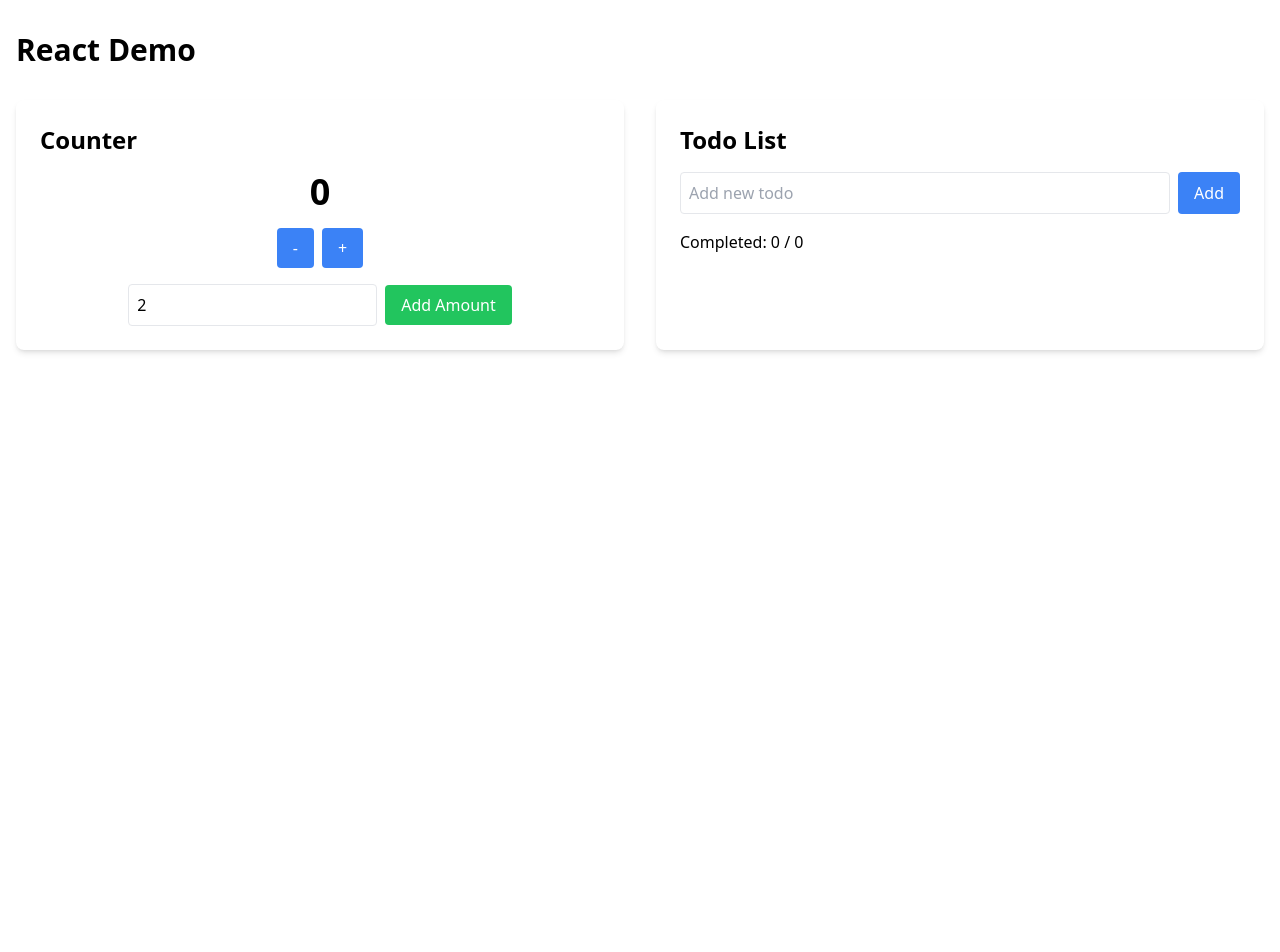
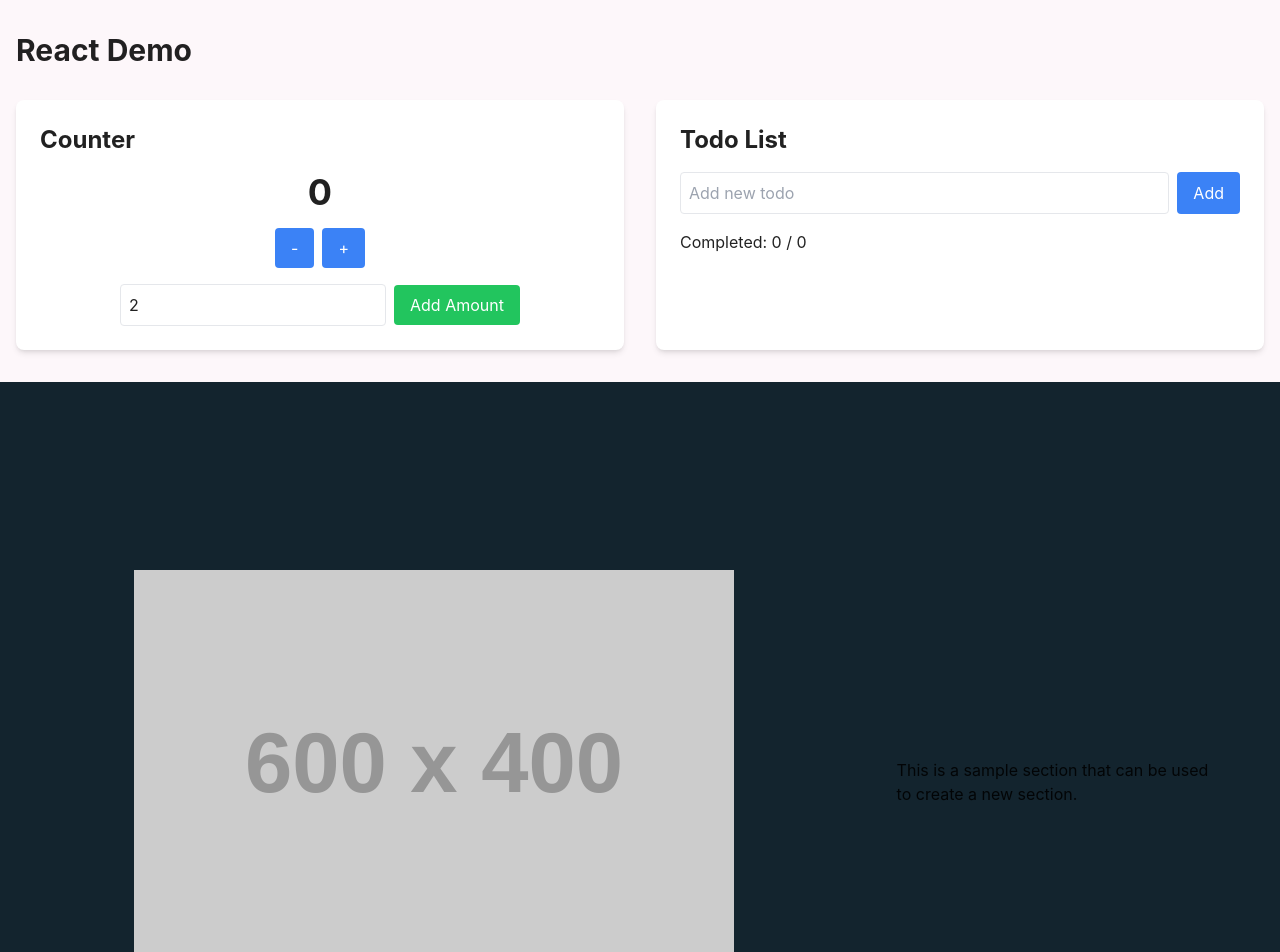
Before and after one commit to Skill-Upscale-Sessions/2-React-State-Management, a React (Create React App) app: page /home in a window 1280 px wide. Shown: the top 952 px of the page. Before the commit the page ends 800 px from the top, so only its background shows below. Built offline with nearby package versions, Linux system fonts and the light colour scheme.

Commit message:
sample section

```diff
--- a/package.json
+++ b/package.json
@@ -3,6 +3,9 @@
   "version": "0.1.0",
   "private": true,
   "dependencies": {
+    "@emotion/react": "^11.13.3",
+    "@emotion/styled": "^11.13.0",
+    "@mui/material": "^6.1.6",
     "@reduxjs/toolkit": "^1.9.5",
     "@types/node": "^22.8.7",
     "@types/react": "^18.3.12",
@@ -13,6 +16,7 @@
     "react": "^18.2.0",
     "react-dom": "^18.2.0",
     "react-redux": "^8.1.0",
+    "react-router-dom": "^6.27.0",
     "react-scripts": "5.0.1",
     "typescript": "^5.6.3",
     "web-vitals": "^4.2.4"
--- a/src/App.tsx
+++ b/src/App.tsx
@@ -3,8 +3,31 @@ import { Provider } from "react-redux";
 import { store } from "./store/store";
 import Counter from "./components/Counter";
 import TodoList from "./components/TodoList";
+import { ThemeProvider } from "@emotion/react";
+import { theme } from "./theme";
+import { CssBaseline } from "@mui/material";
+import {
+  createBrowserRouter,
+  Route,
+  createRoutesFromElements,
+  RouterProvider,
+} from "react-router-dom";
+import RootLayout from "./layouts/RootLayout";
+import routes from "./routes";
 
 const App = () => {
+  const router = createBrowserRouter(
+    createRoutesFromElements(
+      <>
+        <Route path="/" element={<RootLayout />}>
+          {routes.map((route) => (
+            <Route key={route.id} path={route.path} element={route.element} />
+          ))}
+        </Route>
+      </>
+    )
+  );
+
   return (
     <Provider store={store}>
       <div className="container mx-auto px-4 py-8">
@@ -14,6 +37,10 @@ const App = () => {
           <TodoList />
         </div>
       </div>
+      <ThemeProvider theme={theme}>
+        <CssBaseline />
+        <RouterProvider router={router} />
+      </ThemeProvider>
     </Provider>
   );
 };
--- /dev/null
+++ b/src/layouts/RootLayout.jsx
@@ -0,0 +1,18 @@
+// import Appbar from "../../scenes/global/Appbar";
+// import Footer from "../../scenes/global/Footer";
+// import AppDrawer from "../../scenes/global/AppDrawer";
+import { Outlet } from "react-router-dom";
+
+export default function RootLayout() {
+  return (
+    <>
+        {/* <Appbar /> */}
+        <main
+          className="content"
+          id="full-content"
+        >
+          <Outlet />
+        </main>
+    </>
+  );
+}
--- /dev/null
+++ b/src/routes.jsx
@@ -0,0 +1,47 @@
+import Home from "./scenes/pages/home";
+// import About from "./scenes/pages/about";
+// import Service from "./scenes/pages/service";
+// import Portfolio from "./scenes/pages/portfolio";
+// import Estimate from "./scenes/pages/estimate";
+// import Contact from "./scenes/pages/contact";
+// import VerifyEmail from "./scenes/pages/verifyEmail";
+
+const routes = [
+    {
+        id: 1,
+        path: "/home",
+        element: <Home />,
+    },
+    // {
+    //     id: 2,
+    //     path: "/about",
+    //     element: <About />,
+    // },
+    // {
+    //     id: 3,
+    //     path: "/services",
+    //     element: <Service/>,
+    // },
+    // {
+    //     id: 4,
+    //     path: "/portfolio",
+    //     element: <Portfolio />,
+    // },
+    // {
+    //     id: 5,
+    //     path: "/estimate",
+    //     element: <Estimate />,
+    // },
+    // {
+    //     id: 6,
+    //     path: "/contact",
+    //     element: <Contact />,
+    // },
+    // {
+    //     id: 7,
+    //     path: "/verify-email",
+    //     element: <VerifyEmail />,
+    // }
+];
+
+export default routes;
--- /dev/null
+++ b/src/scenes/pages/home/index.jsx
@@ -0,0 +1,9 @@
+import SampleSection from "./sampleSection";
+
+export default function Home() {
+    return (
+        <>
+        <SampleSection />
+        </>
+    );
+    }
--- /dev/null
+++ b/src/scenes/pages/home/sampleSection.jsx
@@ -0,0 +1,20 @@
+import React from 'react'
+import { ContentSection, HomepageContainerDarkBackground, ImageContainer } from '../../../styles/homePage'
+
+function SampleSection() {
+  return (
+    <HomepageContainerDarkBackground height={"100vh"}>
+        <ContentSection>
+            <ImageContainer>
+                <img src="https://placehold.co/600x400" alt="sample" />
+                <h1>Sample Section</h1>
+            </ImageContainer>
+            <h1>
+                This is a sample section that can be used to create a new section.
+            </h1>
+        </ContentSection>
+    </HomepageContainerDarkBackground>
+  )
+}
+
+export default SampleSection;
--- /dev/null
+++ b/src/styles/homePage.jsx
@@ -0,0 +1,65 @@
+import { Box, styled } from "@mui/material";
+import { Colors, theme } from "../theme";
+
+export const HomepageContainerDarkBackground =
+  styled(Box)(({ theme, height }) => ({
+    height: "100vh",
+    width: "100vw",
+    maxWidth: "100%",
+    display: "flex",
+    flexDirection: "column",
+    justifyContent: "center",
+    alignItems: "center",
+    backgroundColor: theme.palette.primary.main,
+    scrollSnapAlign: "center",
+    // border: "3px solid red",
+    [theme.breakpoints.down("md")]: {
+      width: "100vw",
+      height: height ? height : "120vh",
+      justifyContent: "center",
+      alignItems: "center",
+    },
+  }));
+
+  export const ContentSection = styled(Box)(
+    ({ position, theme, reverse }) => ({
+      display: "flex",
+      flexDirection: "row",
+      width: "100%",
+      position: "relative",
+      justifyContent:
+        position === "middle"
+          ? "center"
+          : "flex-start",
+      gap: "8%",
+      alignItems: "center",
+      padding: "0px 5%",
+      zIndex: 0,
+      // border: "3px solid green",
+      [theme.breakpoints.down("md")]: {
+        flexDirection: reverse ? "column-reverse" : "column",
+        justifyContent: "center",
+        alignItems: "center",
+        height: "100%",
+        gap: "0px",
+        padding: "20px",
+      },
+    })
+  );
+
+export const ImageContainer = styled(Box)(
+    ({ theme }) => ({
+        display: "flex",
+        flexDirection: "column",
+        justifyContent: "center",
+        alignItems: "center",
+        width: "100%",
+        // border: "3px solid blue",
+        [theme.breakpoints.down("md")]: {
+        width: "100%",
+        height: "100%",
+        justifyContent: "center",
+        alignItems: "center",
+        },
+    })
+    );
--- /dev/null
+++ b/src/theme.js
@@ -0,0 +1,144 @@
+import { createTheme } from "@mui/material/styles";
+import useMediaQuery from "@mui/material/useMediaQuery";
+
+
+export const Colors = {
+  darkBlue: "#13242e",
+  blueAccent: "#262D59",
+  orange: "#ea7831",
+  white: "#fdf7fa",
+  gray: "#9497A1",
+};
+
+
+// mui theme settings
+
+export const theme = createTheme({
+  palette: {
+    primary: {
+      main: Colors.darkBlue,
+    },
+    secondary: {
+      main: Colors.orange,
+    },
+    neutral: {
+      main: Colors.white,
+    },
+    background: {
+      default: Colors.white,
+    },
+  },
+  typography: {
+    fontFamily: ["Inter", "sans-serif"].join(","),
+    h1: {
+      fontFamily: ["Inter", "sans-serif"].join(","),
+      fontSize: "72px",
+      fontWeight: 900,
+      "@media (max-width: 1600px)": {
+        fontSize: "56px",
+        fontWeight: 900,
+      },
+      "@media (max-width: 1280px)": {
+        fontSize: "48px",
+        fontWeight: 800,
+      },
+      "@media (max-width: 960px)": {
+        fontSize: "40px",
+        fontWeight: 700,
+      },
+      "@media (max-width: 600px)": {
+        fontSize: "32px",
+        fontWeight: 700,
+      },
+    },
+    h2: {
+      fontFamily: ["Inter", "sans-serif"].join(","),
+      fontSize: "36px",
+      fontWeight: 700,
+    },
+    "@media (max-width: 960px)": {
+      fontSize: "28px",
+      fontWeight: 700,
+    },
+    "@media (max-width: 600px)": {
+      fontSize: "24px",
+      fontWeight: 700,
+    },
+    h3: {
+      fontFamily: ["Inter", "sans-serif"].join(","),
+      fontSize: 16,
+      fontWeight: 400,
+      // color: Colors.white,
+      "@media (max-width: 960px)": {
+        fontSize: "14px",
+        fontWeight: 400,
+      },
+    },
+    // h4: {
+    //   fontFamily: ["Inter", "sans-serif"].join(","),
+    //   fontSize: 14,
+    // },
+    // h5: {
+    //   fontFamily: ["Inter", "sans-serif"].join(","),
+    //   fontSize: 1,
+    // },
+    // h6: {
+    //   fontFamily: ["Inter", "sans-serif"].join(","),
+    //   fontSize: 64,
+    // },
+
+  },
+  components: {
+    MuiButton: {
+      defaultProps: {
+        disableRipple: true,
+        disableElevation: true,
+      },
+      styleOverrides: {
+        root: {
+          borderRadius: 0,
+          textTransform: "none",
+        },
+      },
+    },
+    MuiInput: {
+      styleOverrides: {
+        input: {
+          "&[type='number']": {
+            "-moz-appearance": "textfield", /* Firefox */
+            "&::-webkit-outer-spin-button": {
+              display: "none", /* Chrome, Safari */
+            },
+            "&::-webkit-inner-spin-button": {
+              display: "none", /* Chrome, Safari */
+            },
+            "-webkit-appearance": "none", /* Chrome, Safari */
+          },
+        },
+      },
+    },
+    MuiDrawer: {
+      styleOverrides: {
+        paper: {
+          width: "100vw",
+          height: "100vh",
+          backgroundColor: Colors.darkBlue,
+          color: Colors.white,
+          zIndex: 1000,
+        },
+      },
+    },
+  },
+});
+
+export function useResponsiveFontSize() {
+  const lg = useMediaQuery(theme.breakpoints.up("lg"));
+  const md = useMediaQuery(theme.breakpoints.up("md"));
+  const sm = useMediaQuery(theme.breakpoints.up("sm"));
+
+  return {
+    lg,
+    md,
+    sm
+  };
+}
```
Also changed, not shown: 2 other files (tests, documents, lock files or other folders).
